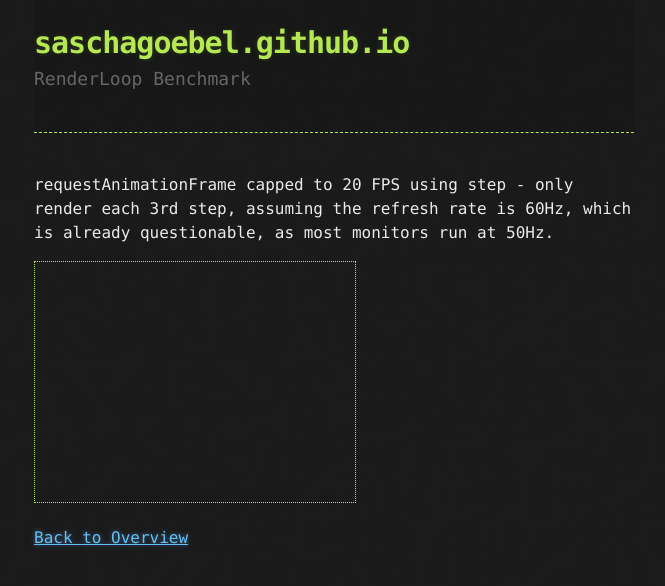
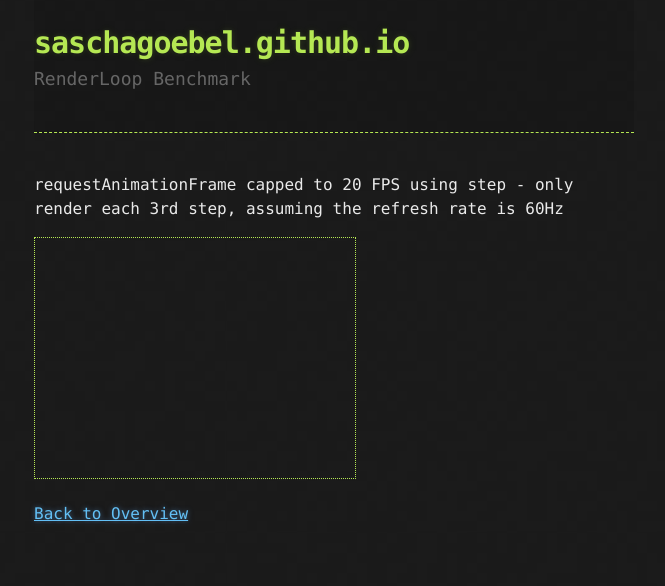
Before and after one commit to saschagoebel/saschagoebel.github.io, a Jekyll site: the page built from labs/RenderLoop/raf-step.html, in a window 1280 px wide. Shown: the top 586 px of the page, without its empty margins (306-971 px from the left). Built offline with Jekyll 4.4.1, drawn with Linux system fonts in a browser that asks for light colours.

Commit message:
Removed 50Hz remark, apparently this is only true for older monitors

```diff
--- a/labs/RenderLoop/raf-step.html
+++ b/labs/RenderLoop/raf-step.html
@@ -2,7 +2,7 @@
 layout: default
 title: RenderLoop Benchmark
 ---
-<p>requestAnimationFrame capped to 20 FPS using step - only render each 3rd step, assuming the refresh rate is 60Hz, which is already questionable, as most monitors run at 50Hz.</p>
+<p>requestAnimationFrame capped to 20 FPS using step - only render each 3rd step, assuming the refresh rate is 60Hz</p>
 
 <canvas id="mainCanvas" width="320" height="240" style="border: 1px dotted #b5e853; "></canvas>
 
```
